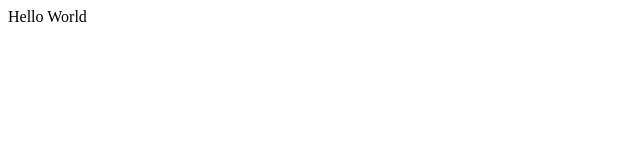
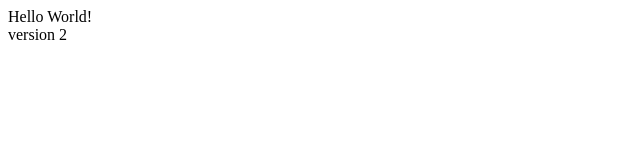
Before and after one commit to JakeGercone/hello-world-jg, a plain HTML site: page index.html in a window 1280 px wide. Shown: the full height of the page, 0-640 px from the left. Drawn offline with Linux system fonts and the light colour scheme.

Commit message:
version 2.

```diff
--- a/index.html
+++ b/index.html
@@ -4,6 +4,7 @@
     <title>Hello</title>
 </head>
 <body>
-    Hello World
+    Hello World!<br>
+    version 2
 </body>
 </html>
```
